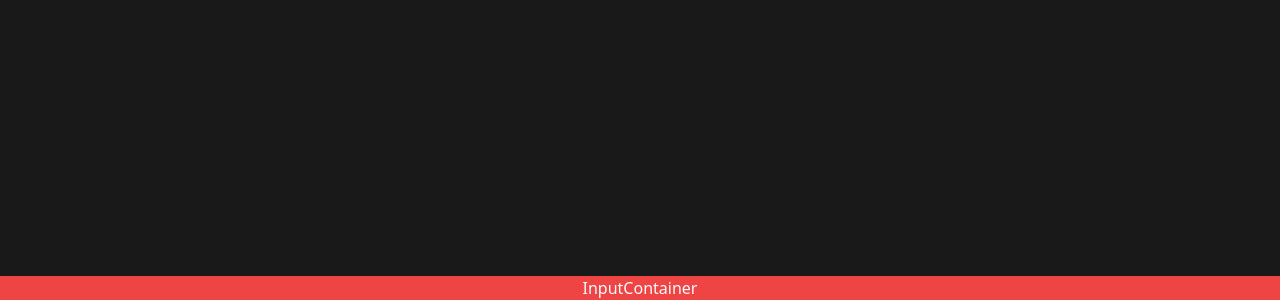
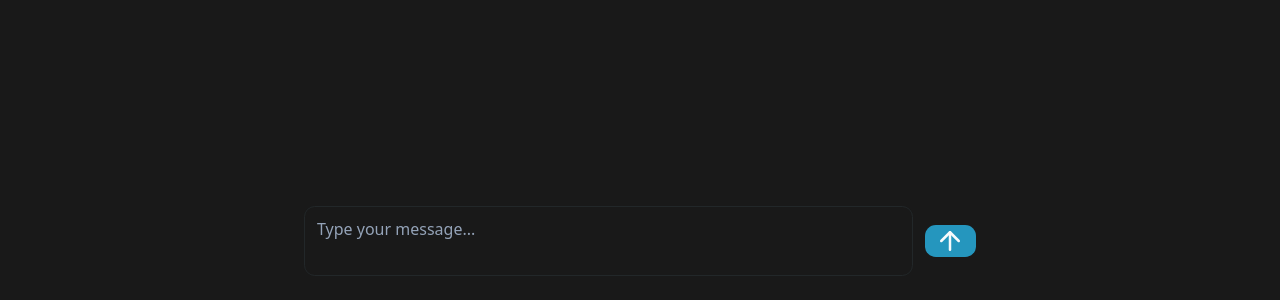
Before and after one commit to kimhuy011199/react-langchain-chat-bot, a React (Vite) app: page / in a window 1280 px wide. Shown: the part 500-800 px from the top of the page. Built offline with nearby package versions, Linux system fonts and the light colour scheme.

Commit message:
Create input message component

```diff
--- a/package.json
+++ b/package.json
@@ -10,6 +10,7 @@
     "preview": "vite preview"
   },
   "dependencies": {
+    "@radix-ui/react-label": "^2.0.2",
     "@radix-ui/react-slot": "^1.0.2",
     "class-variance-authority": "^0.7.0",
     "clsx": "^2.1.0",
--- a/src/components/InputContainer.tsx
+++ b/src/components/InputContainer.tsx
@@ -1,7 +1,52 @@
+import { useState, KeyboardEvent } from 'react';
+import { ArrowUp } from 'lucide-react';
+import { Button } from '@/components/ui/button';
+import { StatusState } from '@/lib/enums';
+import Spinner from './Spinner';
+import { Textarea } from './ui/textarea';
+
 const InputContainer = () => {
+  const [question, setQuestion] = useState('');
+  const [status, setStatus] = useState(StatusState.idle);
+
+  const handleChangeValue = (e: React.ChangeEvent<HTMLTextAreaElement>) => {
+    setQuestion(e.target.value);
+  };
+
+  const handleOnEnter = (e: KeyboardEvent<HTMLTextAreaElement>) => {
+    if (e.key === 'Enter' && !e.shiftKey) {
+      handleSubmit();
+    }
+  };
+
+  const handleSubmit = async () => {
+    setStatus(StatusState.submitting);
+    await new Promise((r) => setTimeout(r, 10000));
+    console.log(question);
+    setStatus(StatusState.resolved);
+  };
+
   return (
-    <div className="fixed bottom-0 w-screen flex justify-center items-end bg-red-500">
-      InputContainer
+    <div className="fixed bottom-0 w-screen flex justify-center items-center px-4 py-6">
+      <div className="flex items-center w-full max-w-2xl gap-3">
+        <Textarea
+          placeholder="Type your message..."
+          value={question}
+          onChange={handleChangeValue}
+          onKeyDown={handleOnEnter}
+        />
+        <Button
+          onClick={handleSubmit}
+          className="h-8 w-14 p-1 text-foreground"
+          disabled={status === StatusState.submitting}
+        >
+          {status === StatusState.submitting ? (
+            <Spinner />
+          ) : (
+            <ArrowUp size={30} />
+          )}
+        </Button>
+      </div>
     </div>
   );
 };
--- /dev/null
+++ b/src/components/ui/label.tsx
@@ -0,0 +1,24 @@
+import * as React from "react"
+import * as LabelPrimitive from "@radix-ui/react-label"
+import { cva, type VariantProps } from "class-variance-authority"
+
+import { cn } from "@/lib/utils"
+
+const labelVariants = cva(
+  "text-sm font-medium leading-none peer-disabled:cursor-not-allowed peer-disabled:opacity-70"
+)
+
+const Label = React.forwardRef<
+  React.ElementRef<typeof LabelPrimitive.Root>,
+  React.ComponentPropsWithoutRef<typeof LabelPrimitive.Root> &
+    VariantProps<typeof labelVariants>
+>(({ className, ...props }, ref) => (
+  <LabelPrimitive.Root
+    ref={ref}
+    className={cn(labelVariants(), className)}
+    {...props}
+  />
+))
+Label.displayName = LabelPrimitive.Root.displayName
+
+export { Label }
--- /dev/null
+++ b/src/components/ui/textarea.tsx
@@ -0,0 +1,24 @@
+import * as React from 'react';
+
+import { cn } from '@/lib/utils';
+
+export interface TextareaProps
+  extends React.TextareaHTMLAttributes<HTMLTextAreaElement> {}
+
+const Textarea = React.forwardRef<HTMLTextAreaElement, TextareaProps>(
+  ({ className, ...props }, ref) => {
+    return (
+      <textarea
+        className={cn(
+          'block resize-none w-full rounded-md border border-input bg-background px-3 py-2.5 ring-offset-background placeholder:text-muted-foreground focus-visible:outline-none focus-visible:ring-2 focus-visible:ring-ring focus-visible:ring-offset-2 disabled:cursor-not-allowed disabled:opacity-50',
+          className
+        )}
+        ref={ref}
+        {...props}
+      ></textarea>
+    );
+  }
+);
+Textarea.displayName = 'Textarea';
+
+export { Textarea };
--- a/src/index.css
+++ b/src/index.css
@@ -32,7 +32,7 @@
     --input: 214.3 31.8% 91.4%;
     --ring: 222.2 84% 4.9%;
 
-    --radius: 0.5rem;
+    --radius: 0.8rem;
   }
 
   .dark {
@@ -61,7 +61,7 @@
     --destructive-foreground: 210 40% 98%;
 
     --border: 195 7.69% 20.39%;
-    --input: 217.2 32.6% 17.5%;
+    --input: 197.14 9.33% 14.71%;
     --ring: 212.7 26.8% 83.9%;
   }
 }
```
Also changed, not shown: src/components/ui/button.tsx (+24 -24 lines), 1 other file (tests, documents, lock files or other folders).
